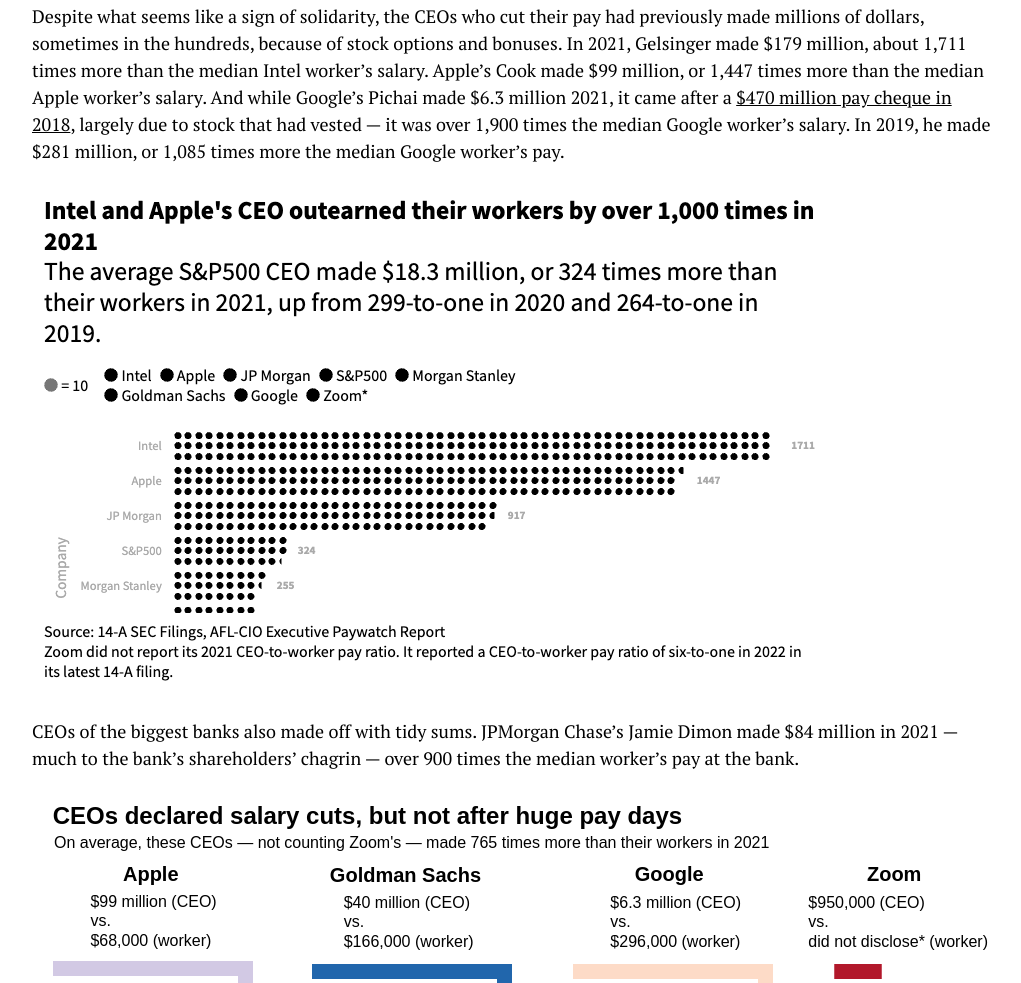
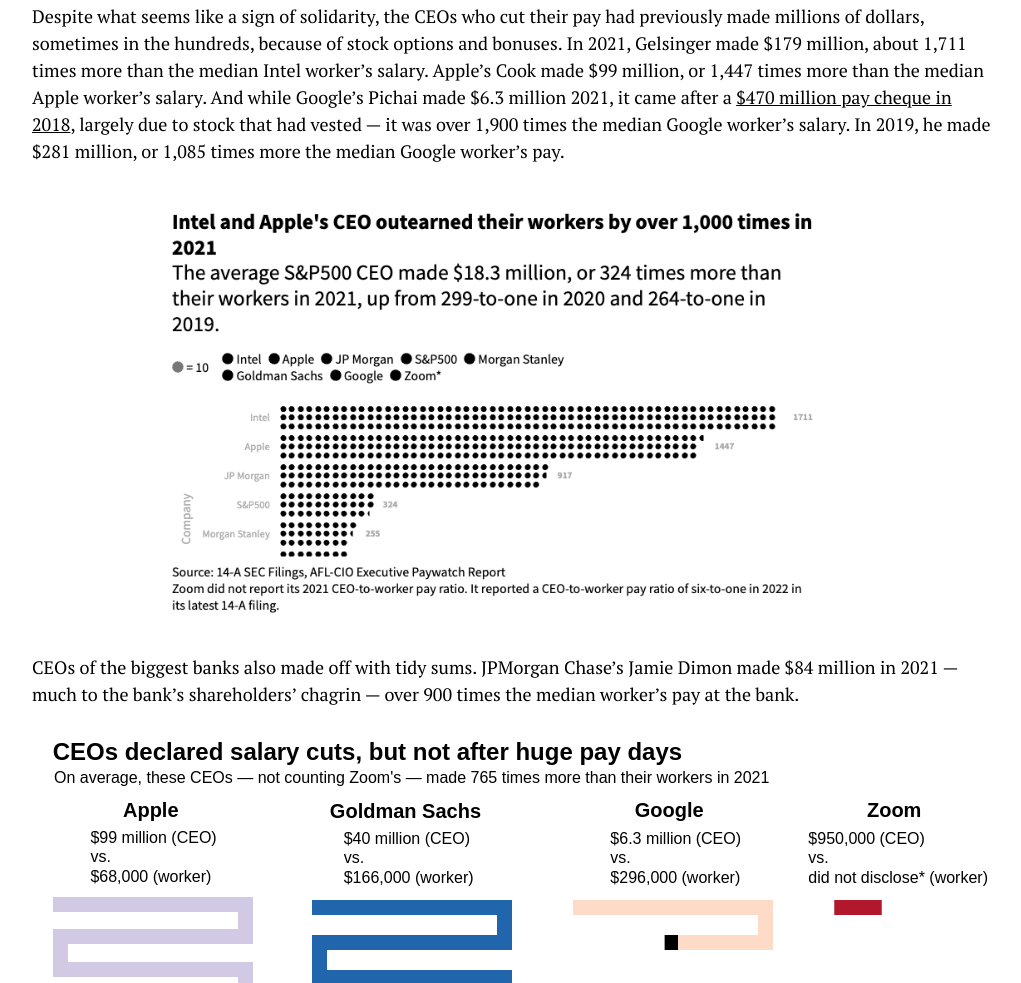
Before and after one commit to rachel-el-p/ceocompensation, a plain HTML site: page index.html in a window 1280 px wide. Shown: the part 1837-2820 px from the top of the page, without its empty margins (128-1149 px from the left). Drawn offline with nearby package versions, Linux system fonts and the light colour scheme.

Commit message:
Update index.html

```diff
--- a/index.html
+++ b/index.html
@@ -34,6 +34,15 @@
 			font-size: 16px;
 			color: #000000;
 		}
+
+		.flourishchart{
+      margin-bottom: 2.5%;
+      margin-left: 130px;
+      margin-right: 15px;
+      width: 700px;
+      margin-top: 3.5%;
+      align-items: center;
+    }
 
 		a {
       color: #000000;
@@ -480,7 +489,7 @@
 
         <p> Despite what seems like a sign of solidarity, the CEOs who cut their pay had previously made millions of dollars, sometimes in the hundreds, because of stock options and bonuses. In 2021, Gelsinger made $179 million, about 1,711 times more than the median Intel worker’s salary. Apple’s Cook made $99 million, or 1,447 times more than the median Apple worker’s salary. And while Google’s Pichai made $6.3 million 2021, it came after a <a href="https://www.axios.com/2019/05/01/google-ceo-sundar-pichai-470-million-2018-ceo-pay">$470 million pay cheque in 2018</a>, largely due to stock that had vested — it was over 1,900 times the median Google worker’s salary. In 2019, he made $281 million, or 1,085 times more the median Google worker’s pay. </p>
 
-		<p><img src="Intel and Apple's CEO outearned their workers by over 1,000 times in 2021.png" style="max-height:950%; max-width:95%; margin-bottom: 0;"></p>
+		<div class="flourishchart"><p><img src="Intel and Apple's CEO outearned their workers by over 1,000 times in 2021.png" style="max-height:950%; max-width:95%; margin-bottom: 0;"></p></div>
 
         <p> CEOs of the biggest banks also made off with tidy sums. JPMorgan Chase’s Jamie Dimon made $84 million in 2021 — much to the bank’s shareholders’ chagrin — over 900 times the median worker’s pay at the bank. </p>
 
```
